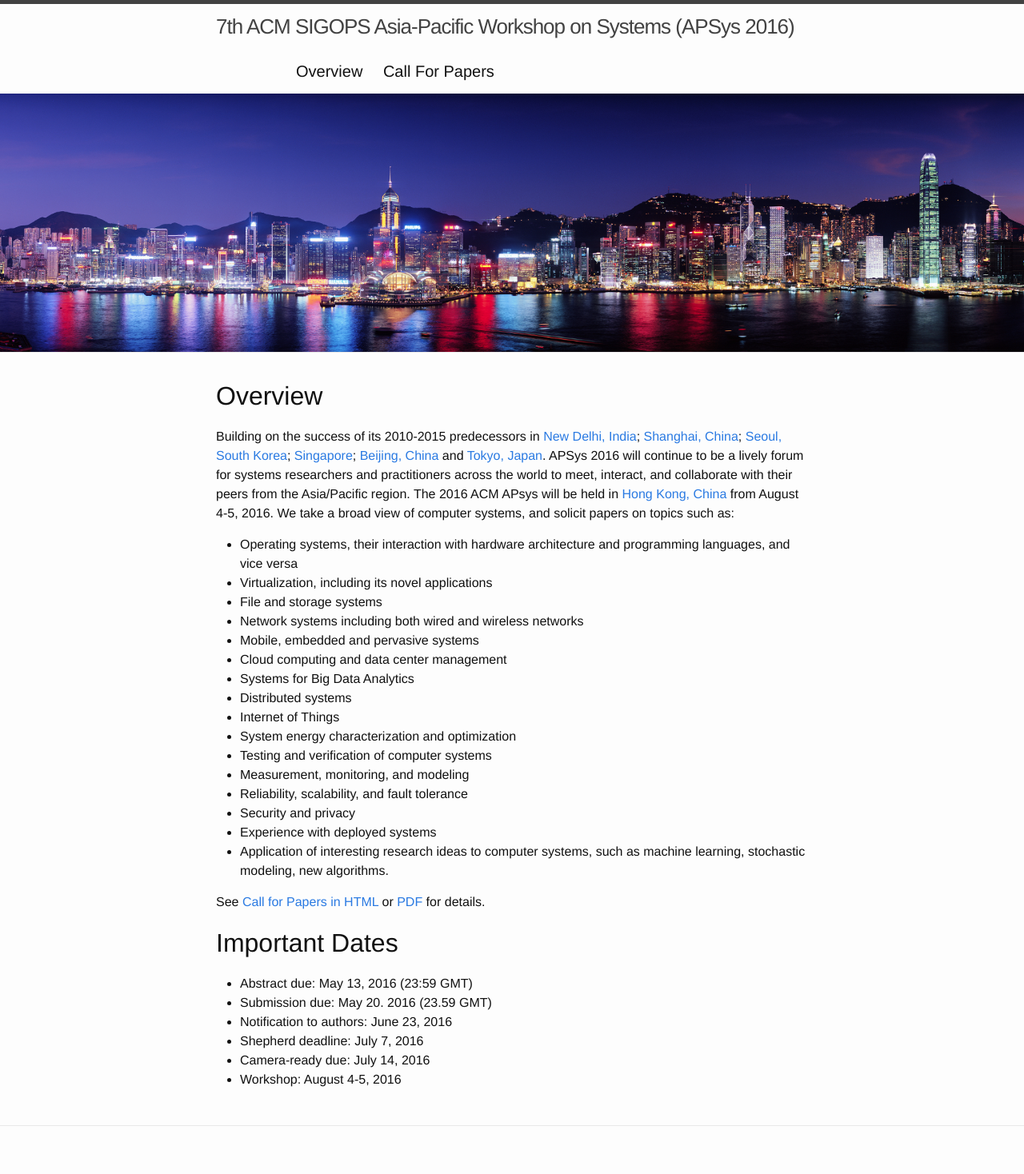
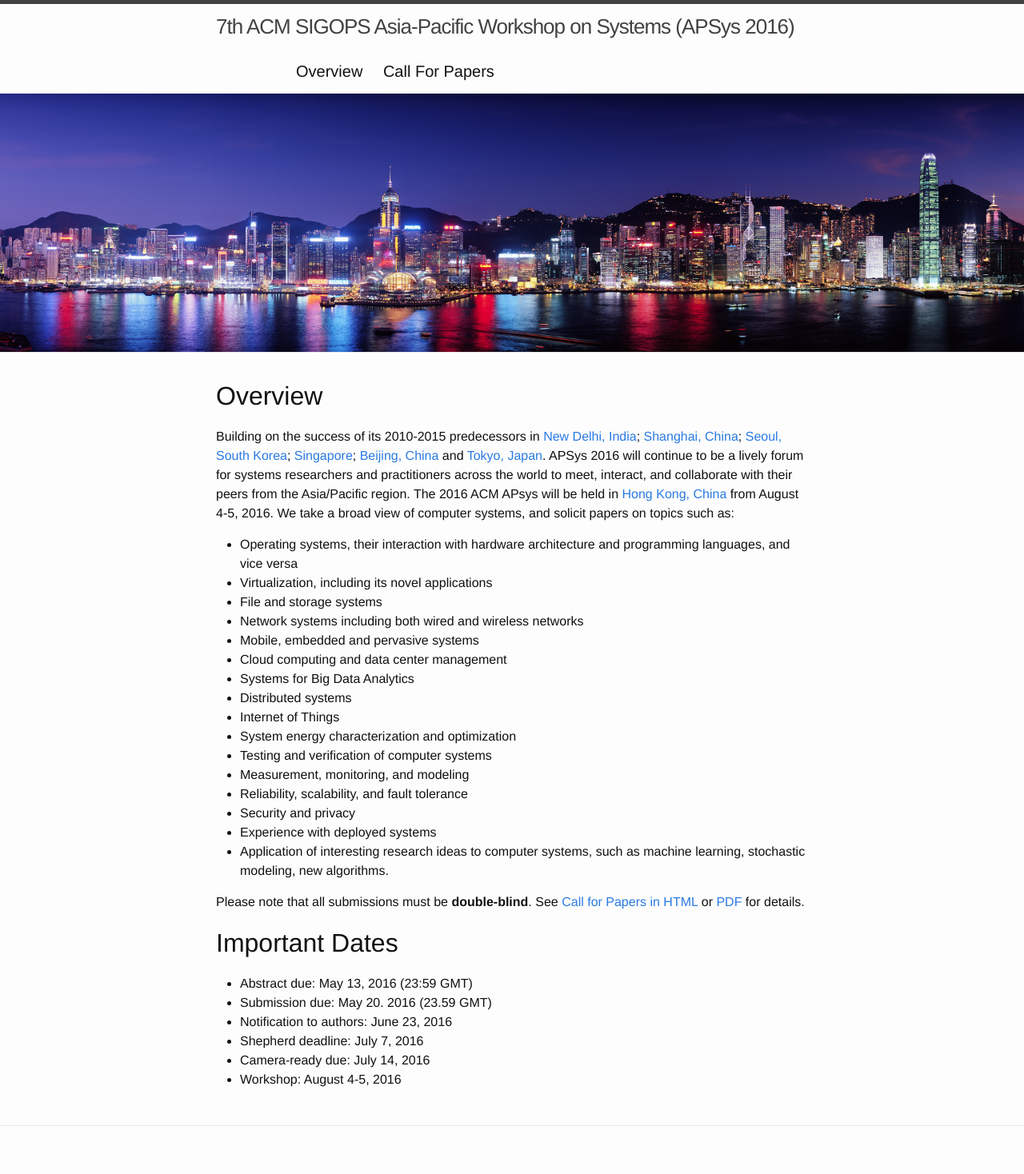
Before and after one commit to yining0417/apsys2016, a Jekyll site: the page built from overview.md, in a window 1280 px wide. Shown: the whole page at 80% size. Built offline with Jekyll 4.4.1, drawn with Linux system fonts in a browser that asks for light colours.

Commit message:
add double-blind at overview.md

```diff
--- a/overview.md
+++ b/overview.md
@@ -44,7 +44,7 @@ We take a broad view of computer systems, and solicit papers on topics such as:
 * Experience with deployed systems
 * Application of interesting research ideas to computer systems, such as machine learning, stochastic modeling, new algorithms.
 
-See [Call for Papers in HTML](call_for_papers.html) or [PDF]({{site.baseurl}}/assets/APSys16CFP.pdf) for details.
+Please note that all submissions must be <b>double-blind</b>. See [Call for Papers in HTML](call_for_papers.html) or [PDF]({{site.baseurl}}/assets/APSys16CFP.pdf) for details.
 
 
 # Important Dates
```
